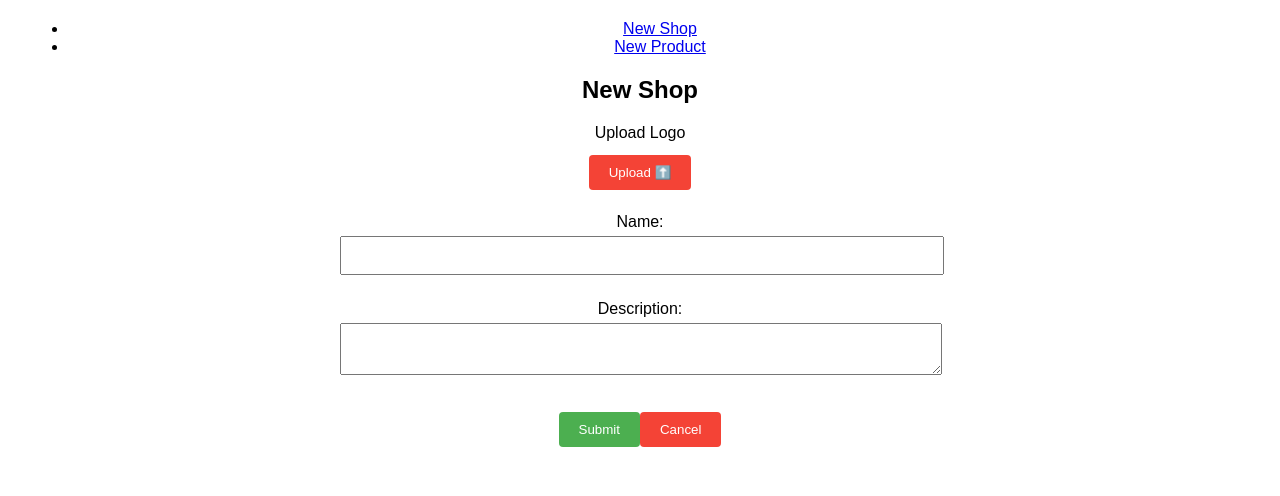
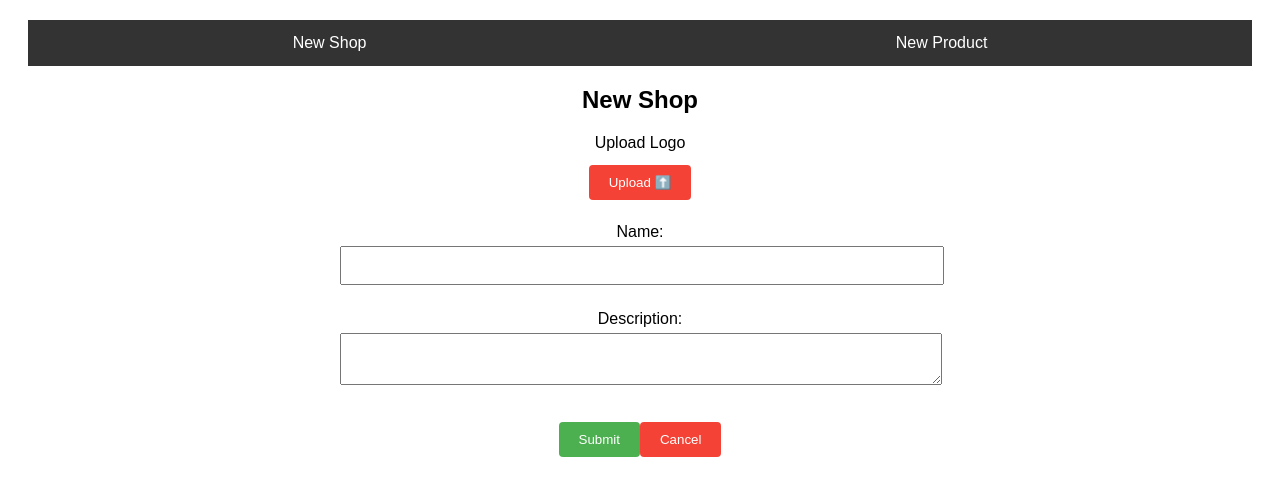
Before and after one commit to shivambalar1710/Midterm, a React (Create React App) app: page / in a window 1280 px wide. Shown: the top 496 px of the page. Built offline with nearby package versions, Linux system fonts and the light colour scheme.

Commit message:
Update index.css

```diff
--- a/src/index.css
+++ b/src/index.css
@@ -51,3 +51,33 @@
 button:hover {
   opacity: 0.8;
 }
+
+nav {
+  background-color: #333;
+  overflow: hidden;
+}
+
+nav ul {
+  margin: 0;
+  padding: 0;
+  list-style: none;
+  display: flex;
+  justify-content: space-around;
+}
+
+nav li {
+  display: inline-block;
+}
+
+nav a {
+  display: block;
+  color: white;
+  text-align: center;
+  padding: 14px 16px;
+  text-decoration: none;
+}
+
+nav a:hover {
+  background-color: #ddd;
+  color: black;
+}
```
